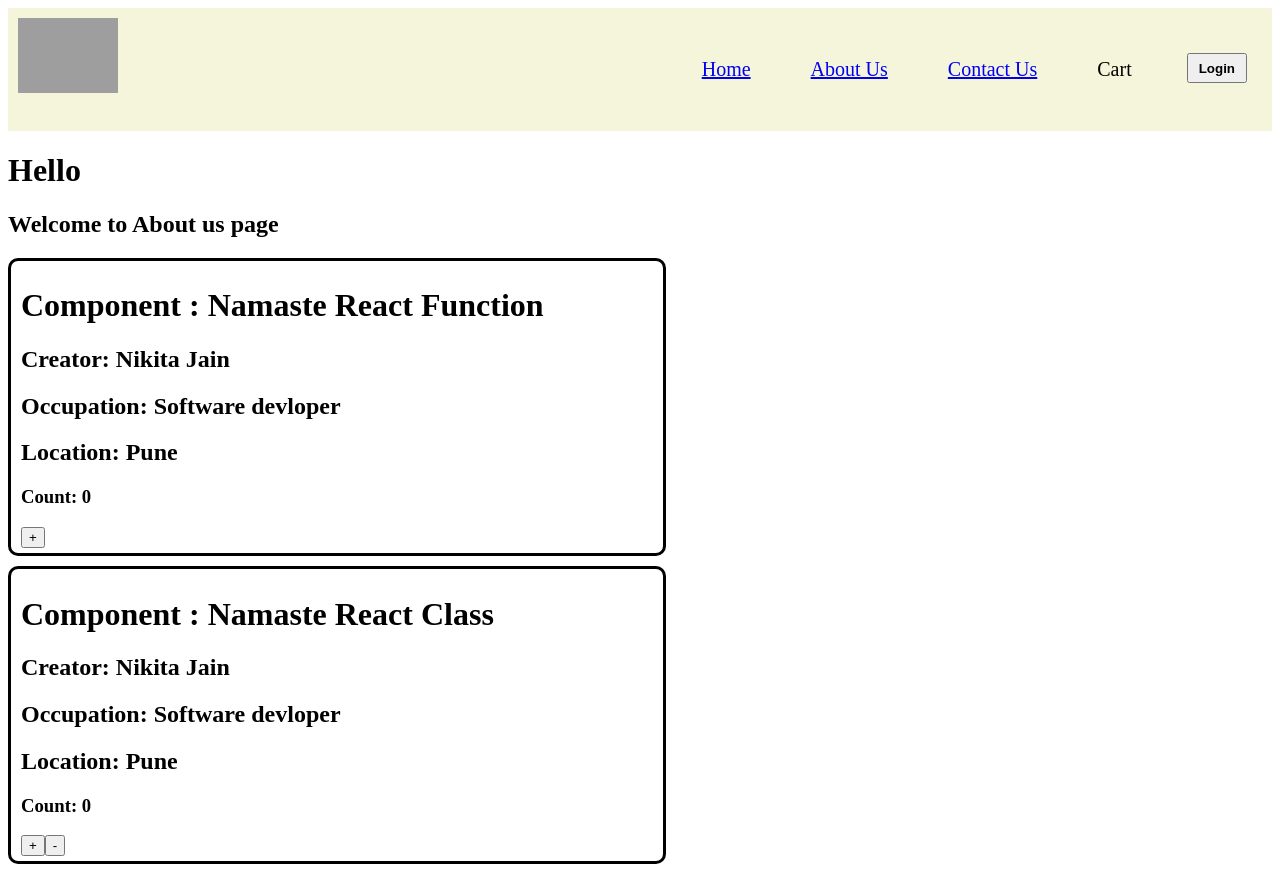
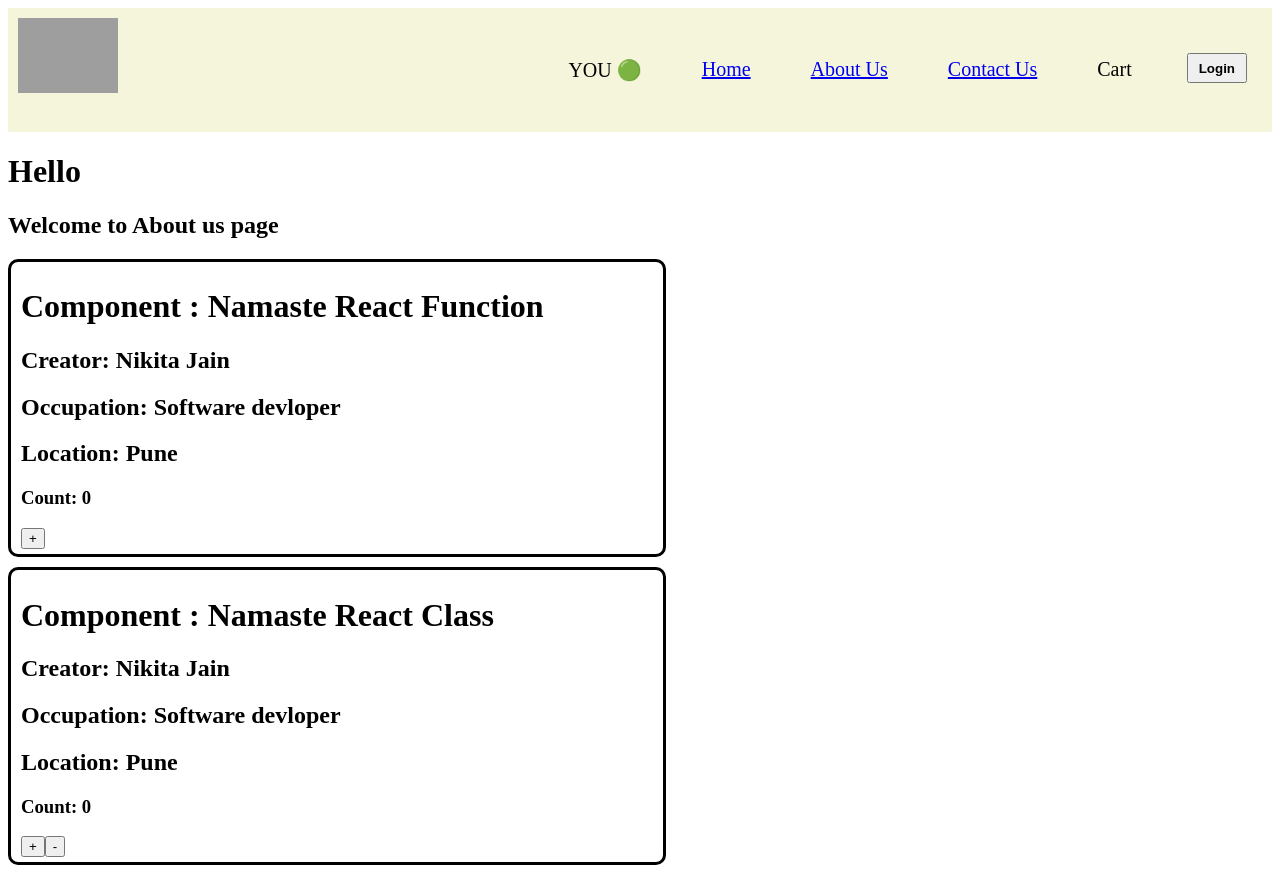
Before and after one commit to nikijain9/Namaste-React-by-AS, a React (Vite) app: page /about in a window 1280 px wide. Built offline with nearby package versions, Linux system fonts and the light colour scheme; grey boxes are pictures that could not be loaded.

Commit message:
Custom hook

```diff
--- a/src/components/AppHeader.js
+++ b/src/components/AppHeader.js
@@ -1,10 +1,12 @@
 import { useState } from "react";
 import {LOGO_URL} from "../utils/constants";
 import { Link } from "react-router-dom";
+import useAvailability from "../utils/useAvailability";
 
 const AppHeader = () => {
 
     const [user, setUser] = useState('Login')
+    const availability = useAvailability();
 
     return (
         <div id="NavBar">
@@ -16,6 +18,9 @@ const AppHeader = () => {
             </div>
             <div id="NavItems">
                 <ul>
+                    <li>
+                        YOU {availability ? "🟢" : "🔴"}
+                    </li>
                     <li>
                         <Link to="/"> Home </Link>
                     </li>
--- a/src/components/Body.js
+++ b/src/components/Body.js
@@ -2,11 +2,14 @@ import RestaurantCard from "./RestaurantCard";
 import { useEffect, useState } from "react";
 import Shimmer from "./Shimmer";
 import {  Link } from "react-router-dom";
+import useAvailability from "../utils/useAvailability";
+
 const Body = () => {
 
     const [listOfRestaurants, setListOfRestaurants] = useState([]);
     const [filteredResList, setFilteredResList] = useState([]);
     const [searchText, setSearchText] = useState("");
+    const offlineMsg = "You seem Offline. Please check your Network Connection!!!"
 
     useEffect(() => {
         fetchData();
@@ -22,6 +25,12 @@ const Body = () => {
         setListOfRestaurants(finalResList);
         setFilteredResList(finalResList);
     }
+
+    const availability = useAvailability();
+
+    if(availability === false) return (
+        <h1>{offlineMsg}</h1>
+    )
 
     return listOfRestaurants.length === 0 ? <Shimmer /> : (
         <div className="body">
--- /dev/null
+++ b/src/utils/useAvailability.js
@@ -0,0 +1,19 @@
+import { useState, useEffect } from "react";
+
+const useAvailability = () => {
+    const [isOnline, setIsOnline] = useState(true);
+
+    useEffect(() => {
+        window.addEventListener("offline", () => {
+            setIsOnline(false)
+        });
+
+        window.addEventListener("online", () => {
+            setIsOnline(true)
+        })
+    }, []);
+
+    return isOnline;
+}
+
+export default useAvailability;
```
